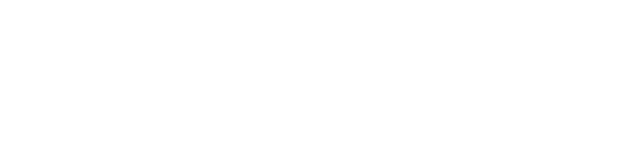
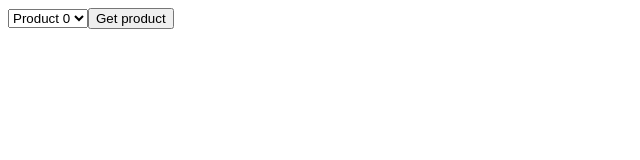
Before and after one commit to mak4alex/saipis-exam, a plain HTML site: page index.html in a window 1280 px wide. Shown: the whole page, without its empty margins (0-640 px from the left). Drawn offline with Linux system fonts and the light colour scheme.

Commit message:
Complite task 13

```diff
--- a/index.html
+++ b/index.html
@@ -350,13 +350,39 @@
                 alert('Last two words: ' + lastTwoWords);
                 alert('Other words: ' + otherWords);
             }
-            number12();
+            //number12();
 
 
             /*
                  Создать выпадающий список продуктов и кнопку по нажатию
                  на которую в новом окне выводится выбранный пункт
              */
+
+            function number13() {
+                var select = document.createElement('select');
+
+                for(var option, i = 0; i < 10; ++i) {
+                    option = document.createElement('option');
+                    option.innerHTML = 'Product ' + i;
+                    select.appendChild(option);
+                }
+
+                var button = document.createElement('button');
+                button.innerHTML = 'Get product';
+                button.id = 'btn';
+
+                document.body.appendChild(select);
+                document.body.appendChild(button);
+
+                document.getElementById('btn').onclick = function () {
+                    var input = document.getElementsByTagName('select')[0];
+                    var productChoice = input.options[input.selectedIndex].innerHTML;
+                    var win = window.open();
+                    win.document.write(productChoice);
+                };
+
+            }
+            number13();
 
 
             /*
```
